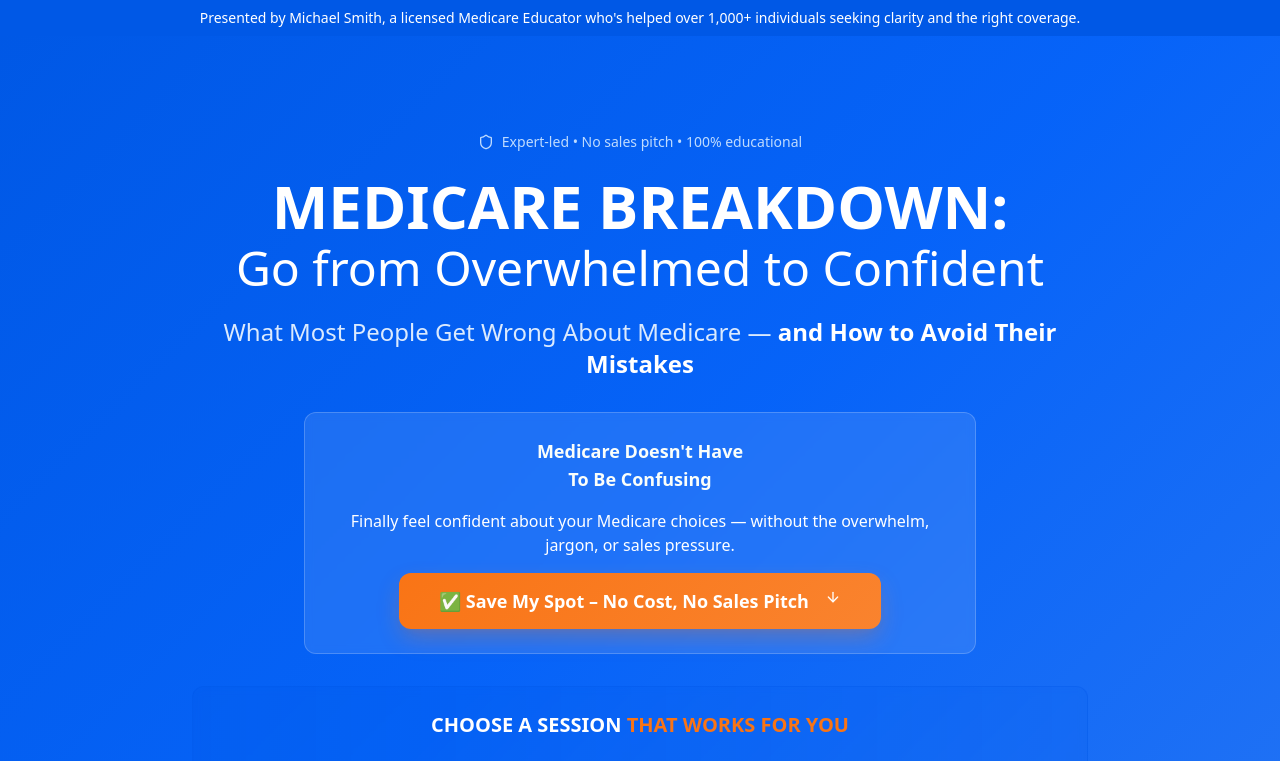
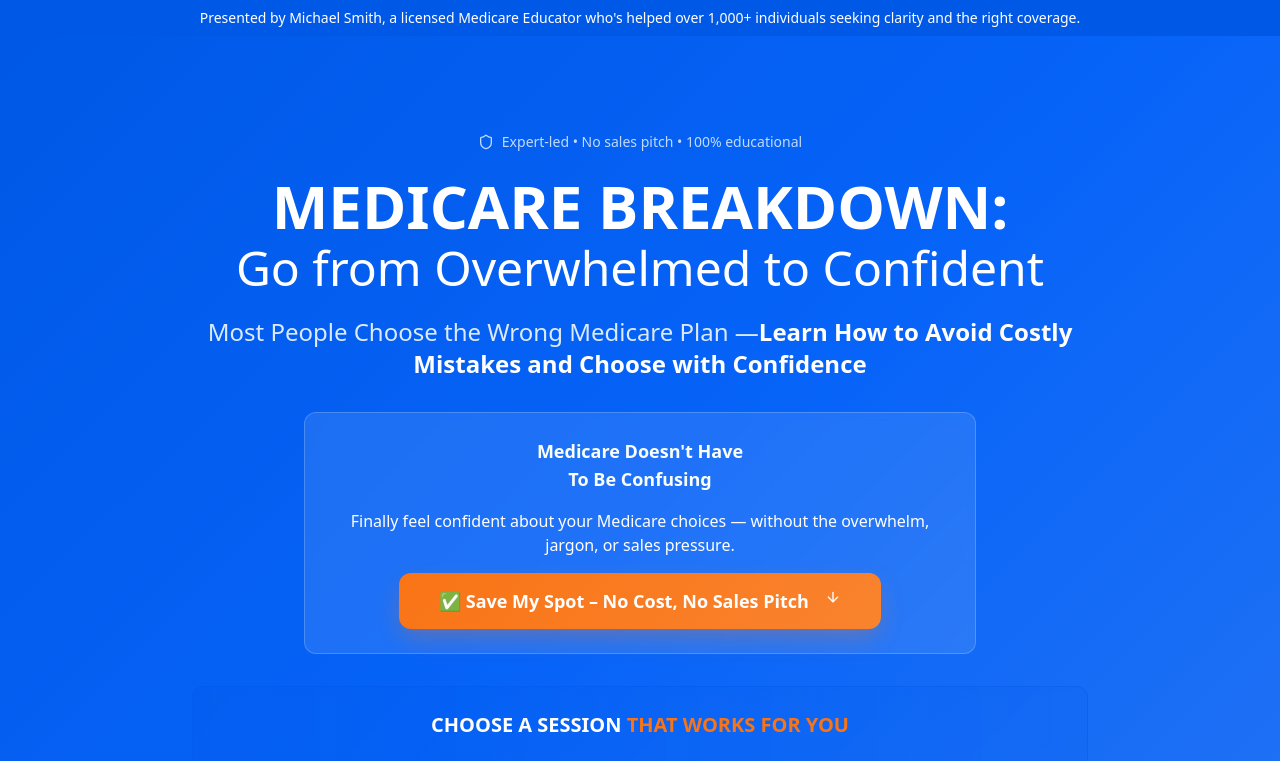
Before and after one commit to mhsmith12-lgtm/optimize-your-pages, a React (Vite) app: page / in a window 1280 px wide. Shown: the top 761 px of the page. Built offline with nearby package versions, Linux system fonts and the light colour scheme; the HTML template or start-up script is replaced by a standard one.

Commit message:
Update subheadline text

```diff
--- a/src/pages/Index.tsx
+++ b/src/pages/Index.tsx
@@ -47,10 +47,10 @@ const Index = () => {
 
 
 
-            <p className="text-xl md:text-2xl mb-8 text-blue-100 leading-relaxed">
-              What Most People Get Wrong About Medicare —
-              <strong className="text-white"> and How to Avoid Their Mistakes</strong>
-            </p>
+             <p className="text-xl md:text-2xl mb-8 text-blue-100 leading-relaxed">
+               Most People Choose the Wrong Medicare Plan —
+               <strong className="text-white">Learn How to Avoid Costly Mistakes and Choose with Confidence</strong>
+             </p>
 
             <div className="bg-white/10 backdrop-blur-sm border border-white/20 rounded-lg p-6 mb-8 max-w-2xl mx-auto">
               <h2 className="text-lg font-semibold mb-4 text-[#fafefa]">Medicare Doesn't Have<br />To Be Confusing</h2>
```
